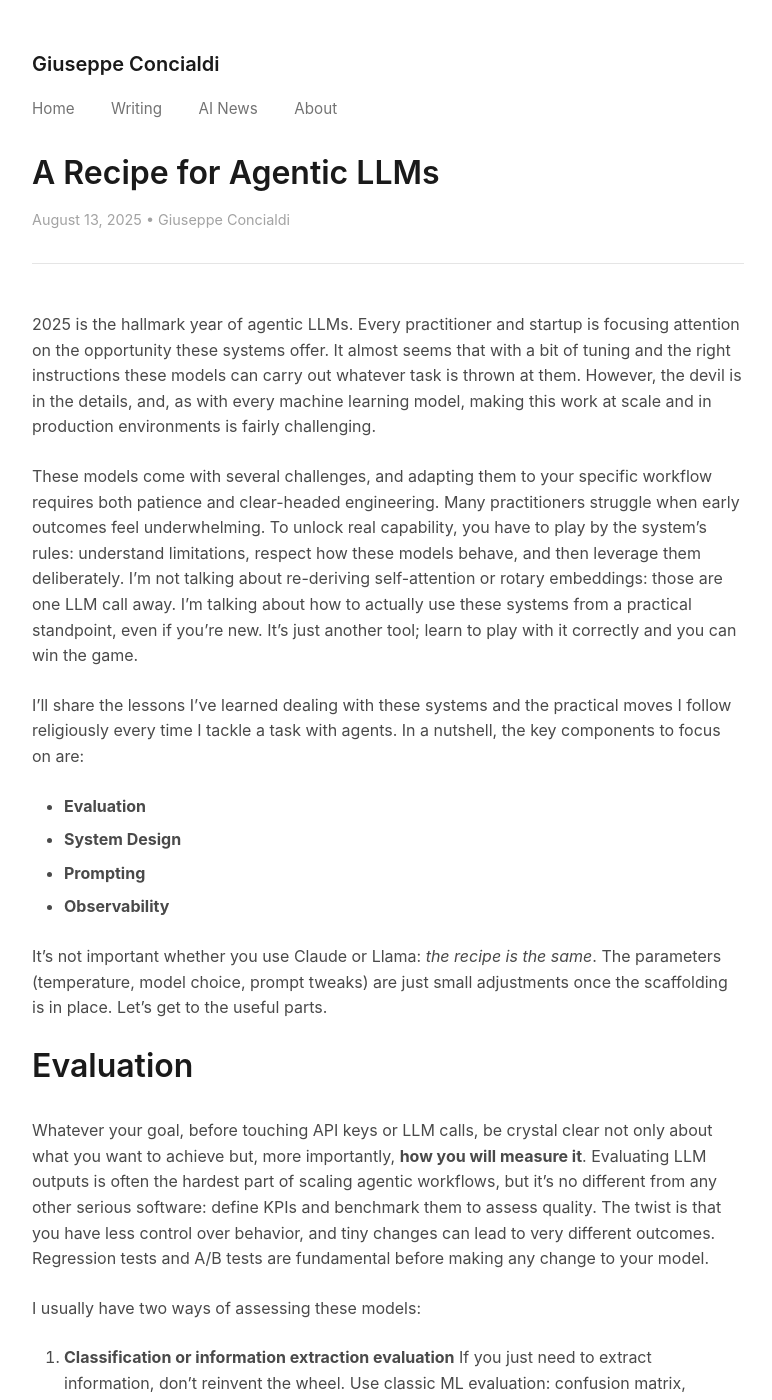
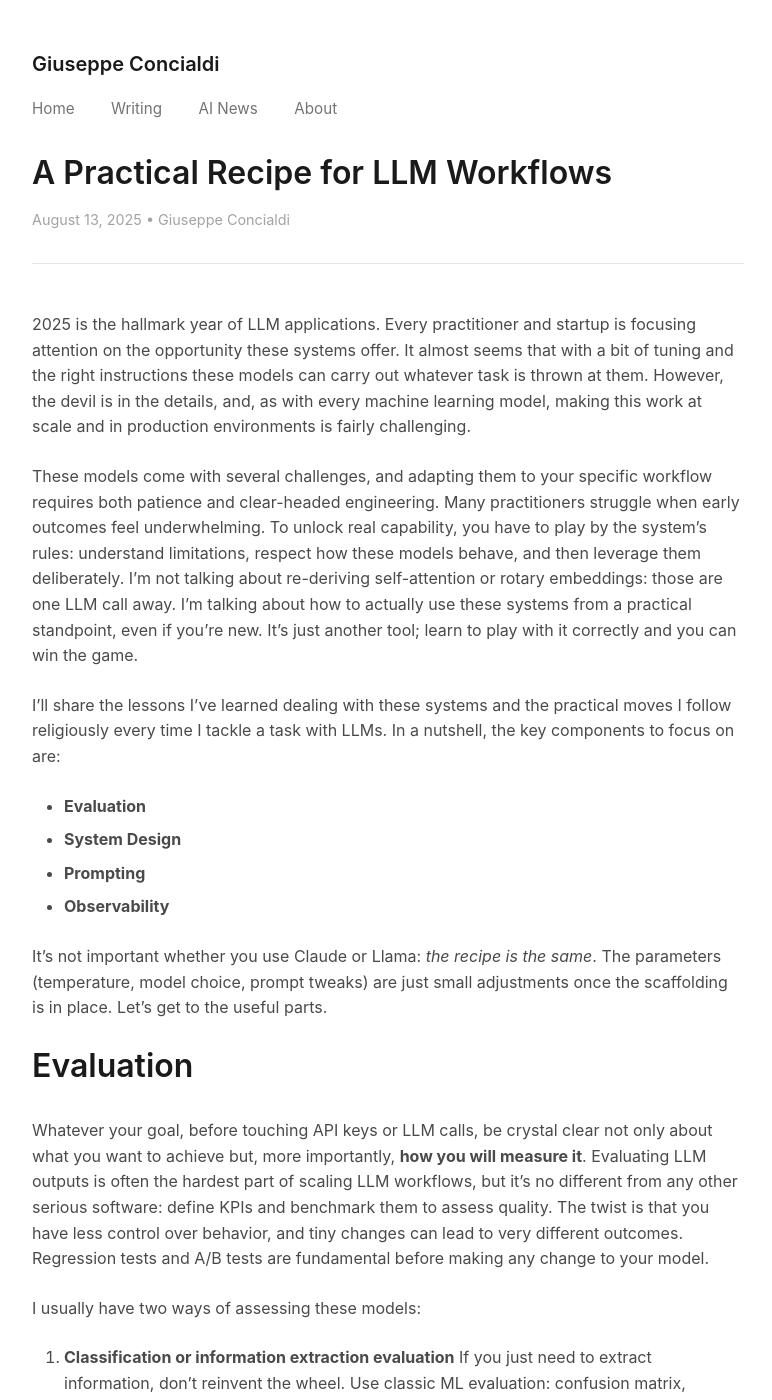
Before and after one commit to Gio99c/gio99c.github.io, a Jekyll site: the page built from _posts/2025-08-13-a-recipe-for-llm-workflows.md, in a window 1280 px wide and 1400 px high. Shown: the whole window, without its empty margins (252-1024 px from the left). Built offline with Jekyll 4.4.1, drawn with Linux system fonts in a browser that asks for light colours; comment, search, counter and statistics services are not loaded; some of the changed text lies outside the part shown.

Commit message:
(feat): update llm article

```diff
--- a/_posts/2025-08-13-a-recipe-for-agentic-llms.md
+++ b/_posts/2025-08-13-a-recipe-for-llm-workflows.md
@@ -1,16 +1,16 @@
 ---
 layout: post
-title: "A Recipe for Agentic LLMs"
+title: "A Practical Recipe for LLM Workflows"
 date: 2025-08-13
 categories: blog
-excerpt: "A practical, no-nonsense recipe for agentic LLMs: evaluate what matters, design simple systems, prompt with intent, and observe everything so you can ship something that actually works."
+excerpt: "A practical, no-nonsense recipe for LLM workflows: evaluate what matters, design simple systems, prompt with intent, and observe everything so you can ship something that actually works."
 ---
 
-2025 is the hallmark year of agentic LLMs. Every practitioner and startup is focusing attention on the opportunity these systems offer. It almost seems that with a bit of tuning and the right instructions these models can carry out whatever task is thrown at them. However, the devil is in the details, and, as with every machine learning model, making this work at scale and in production environments is fairly challenging.
+2025 is the hallmark year of LLM applications. Every practitioner and startup is focusing attention on the opportunity these systems offer. It almost seems that with a bit of tuning and the right instructions these models can carry out whatever task is thrown at them. However, the devil is in the details, and, as with every machine learning model, making this work at scale and in production environments is fairly challenging.
 
 These models come with several challenges, and adapting them to your specific workflow requires both patience and clear-headed engineering. Many practitioners struggle when early outcomes feel underwhelming. To unlock real capability, you have to play by the system’s rules: understand limitations, respect how these models behave, and then leverage them deliberately. I’m not talking about re-deriving self-attention or rotary embeddings: those are one LLM call away. I’m talking about how to actually use these systems from a practical standpoint, even if you’re new. It’s just another tool; learn to play with it correctly and you can win the game.
 
-I’ll share the lessons I’ve learned dealing with these systems and the practical moves I follow religiously every time I tackle a task with agents. In a nutshell, the key components to focus on are:
+I’ll share the lessons I’ve learned dealing with these systems and the practical moves I follow religiously every time I tackle a task with LLMs. In a nutshell, the key components to focus on are:
 
 - **Evaluation**
 - **System Design**
@@ -20,7 +20,7 @@ I’ll share the lessons I’ve learned dealing with these systems and the pract
 It’s not important whether you use Claude or Llama: *the recipe is the same*. The parameters (temperature, model choice, prompt tweaks) are just small adjustments once the scaffolding is in place. Let’s get to the useful parts.
 
 # Evaluation
-Whatever your goal, before touching API keys or LLM calls, be crystal clear not only about what you want to achieve but, more importantly, **how you will measure it**. Evaluating LLM outputs is often the hardest part of scaling agentic workflows, but it’s no different from any other serious software: define KPIs and benchmark them to assess quality. The twist is that you have less control over behavior, and tiny changes can lead to very different outcomes. Regression tests and A/B tests are fundamental before making any change to your model.
+Whatever your goal, before touching API keys or LLM calls, be crystal clear not only about what you want to achieve but, more importantly, **how you will measure it**. Evaluating LLM outputs is often the hardest part of scaling LLM workflows, but it’s no different from any other serious software: define KPIs and benchmark them to assess quality. The twist is that you have less control over behavior, and tiny changes can lead to very different outcomes. Regression tests and A/B tests are fundamental before making any change to your model.
 
 I usually have two ways of assessing these models:
 
@@ -62,11 +62,11 @@ Everything in the prompt affects the output. **Version prompts like code.** I de
 **An example is worth a thousand tokens.** In almost every task, providing a few-shot prompt is extremely beneficial. The trick is to avoid over-biasing the model toward one modality while covering representative use cases. This is essential when you need a specific format, a precise task, or grounding information. Attaching data as images or small example files also helps when appropriate. The catch: don’t overfit the context and shrink the model’s effective capacity. For more on why examples matter, see "Examples are all you need" [here](https://opper.ai/blog/examples-are-all-you-need?utm_source=chatgpt.com).
 
 # Observability
-Understanding and following the call stack and the data flowing through intermediate steps is essential for agentic workflows. There are many tools for this. I use [LangSmith](https://www.langchain.com/langsmith); it integrates with most agent frameworks and lets you navigate LLM calls, inputs/outputs, token counts, model choices, and even cost.
+Understanding and following the call stack and the data flowing through intermediate steps is essential for LLM workflows. There are many tools for this. I use [LangSmith](https://www.langchain.com/langsmith); it integrates with most agent frameworks and lets you navigate LLM calls, inputs/outputs, token counts, model choices, and even cost.
 
 Observing behavior helps debug weird edge cases and search historical runs. It’s a *no-brainer* to add this early. LangSmith is quick to set up (install, set env vars, open the dashboard), and for a low number of traces it’s free at the time of writing.
 
-These are the absolute basics I suggest to every practitioner building an agentic workflow. Every flow is different, and applications are endless, but this is a broad recipe you can adapt whether you’re hacking for fun or shipping production. Enjoy!
+These are the absolute basics I suggest to every practitioner building an LLM workflow. Every flow is different, and applications are endless, but this is a broad recipe you can adapt whether you’re hacking for fun or shipping production. Enjoy!
 
 ## Further Reading
 
```
Also changed, not shown: other parts of _posts/2025-08-13-a-recipe-for-llm-workflows.md (+3 -3 lines).
